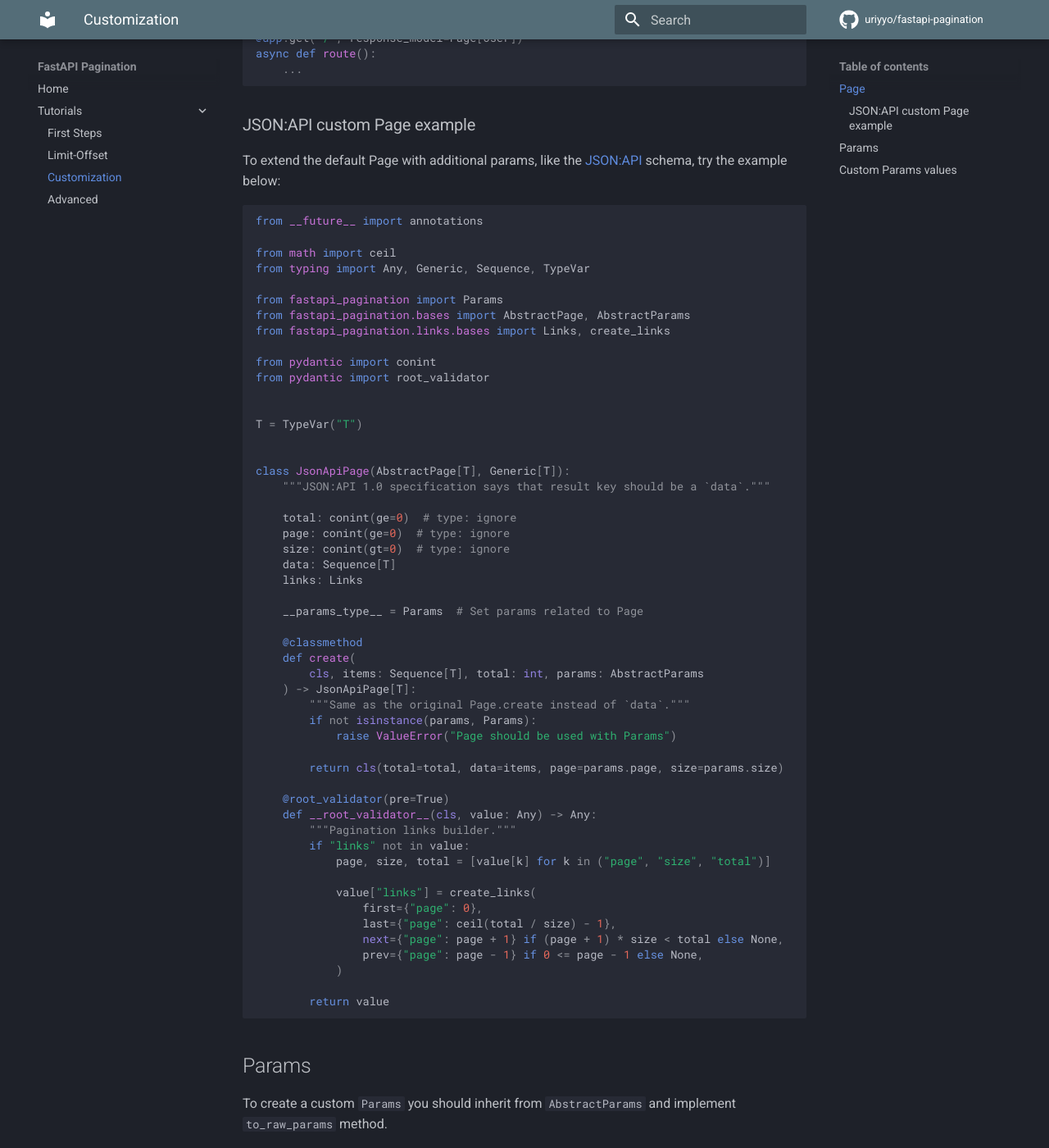
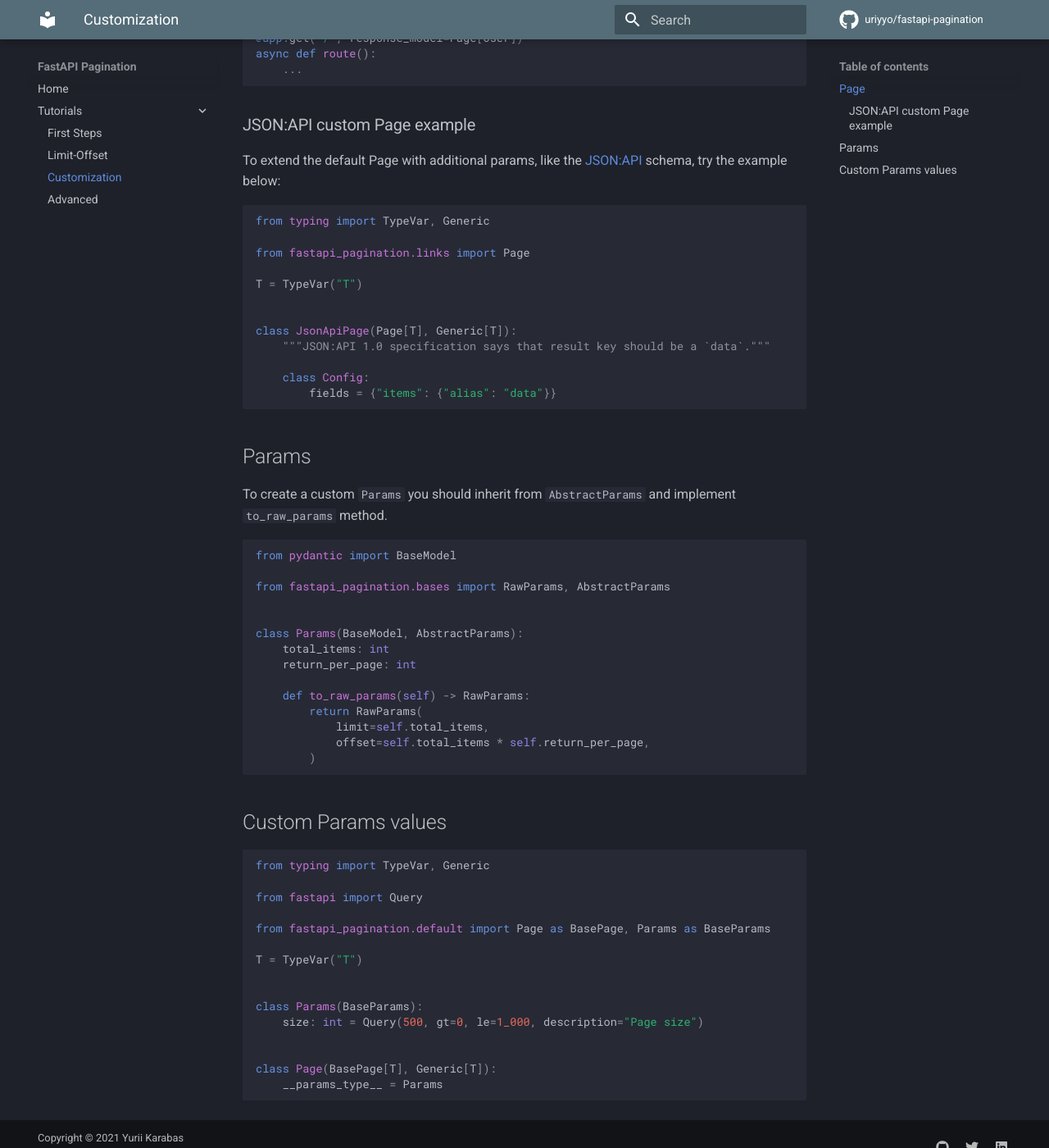
Before and after one commit to uriyyo/fastapi-pagination, an MkDocs documentation site: the page built from docs/customization.md, in a window 1280 px wide and 1400 px high, scrolled down 834 px. Shown: the whole window at 82% size. Built offline with MkDocs 1.6.1 and Material for MkDocs 9.7.7, drawn with Linux system fonts in a browser that asks for light colours; comment, search, counter and statistics services are not loaded.

Commit message:
Update docs/customization.md
Co-authored-by: Yurii Karabas <1998uriyyo@gmail.com>

````diff
--- a/docs/customization.md
+++ b/docs/customization.md
@@ -44,57 +44,18 @@ To extend the default Page with additional params, like the [JSON:API](https://j
 schema, try the example below:
 
 ```python
-from __future__ import annotations
+from typing import TypeVar, Generic
 
-from math import ceil
-from typing import Any, Generic, Sequence, TypeVar
-
-from fastapi_pagination import Params
-from fastapi_pagination.bases import AbstractPage, AbstractParams
-from fastapi_pagination.links.bases import Links, create_links
-
-from pydantic import conint
-from pydantic import root_validator
-
+from fastapi_pagination.links import Page
 
 T = TypeVar("T")
 
 
-class JsonApiPage(AbstractPage[T], Generic[T]):
+class JsonApiPage(Page[T], Generic[T]):
     """JSON:API 1.0 specification says that result key should be a `data`."""
 
-    total: conint(ge=0)  # type: ignore
-    page: conint(ge=0)  # type: ignore
-    size: conint(gt=0)  # type: ignore
-    data: Sequence[T]
-    links: Links
-
-    __params_type__ = Params  # Set params related to Page
-
-    @classmethod
-    def create(
-        cls, items: Sequence[T], total: int, params: AbstractParams
-    ) -> JsonApiPage[T]:
-        """Same as the original Page.create instead of `data`."""
-        if not isinstance(params, Params):
-            raise ValueError("Page should be used with Params")
-
-        return cls(total=total, data=items, page=params.page, size=params.size)
-
-    @root_validator(pre=True)
-    def __root_validator__(cls, value: Any) -> Any:
-        """Pagination links builder."""
-        if "links" not in value:
-            page, size, total = [value[k] for k in ("page", "size", "total")]
-
-            value["links"] = create_links(
-                first={"page": 0},
-                last={"page": ceil(total / size) - 1},
-                next={"page": page + 1} if (page + 1) * size < total else None,
-                prev={"page": page - 1} if 0 <= page - 1 else None,
-            )
-
-        return value
+    class Config:
+        fields = {"items": {"alias": "data"}}
 ```
 
 ## Params
````
